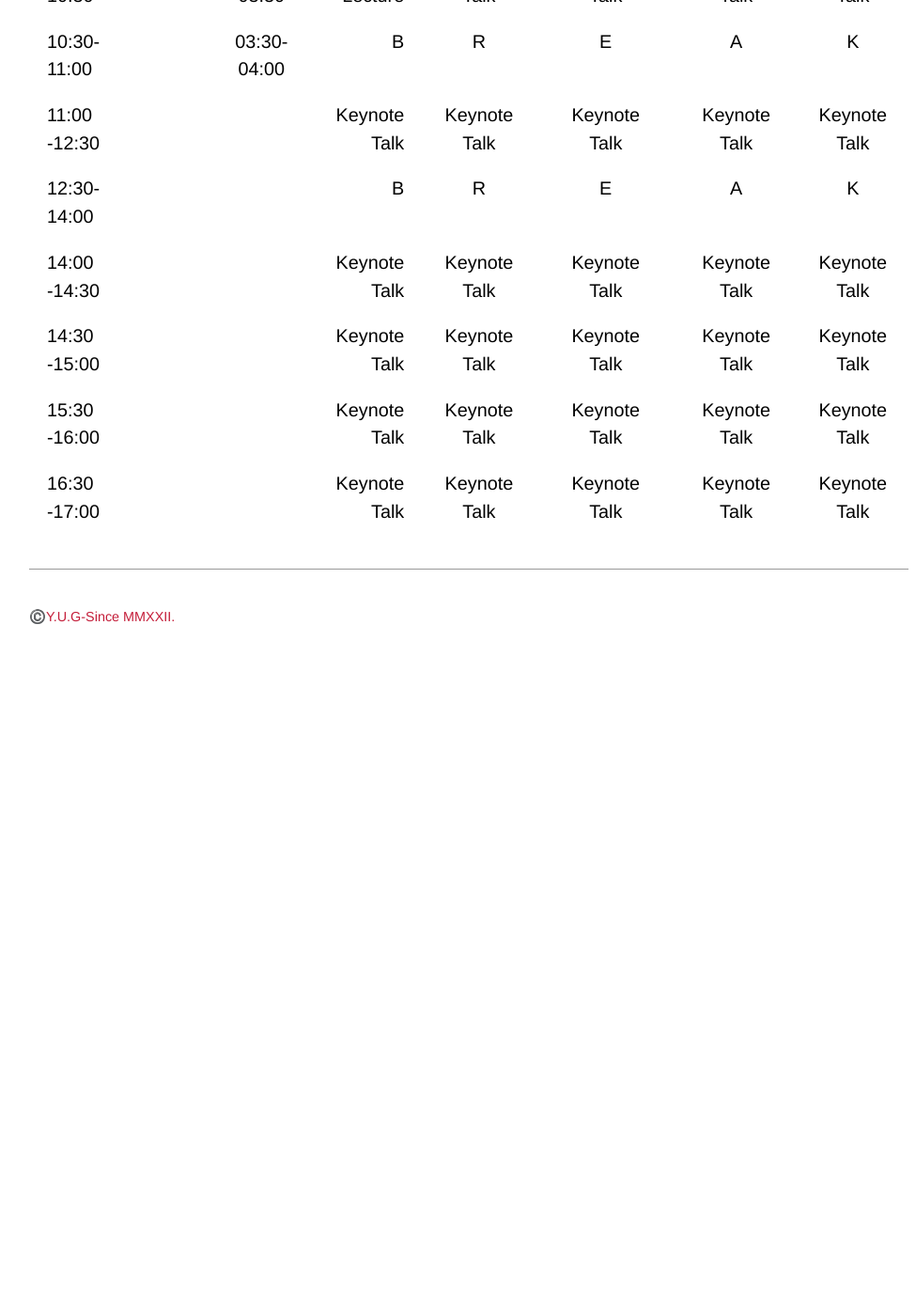
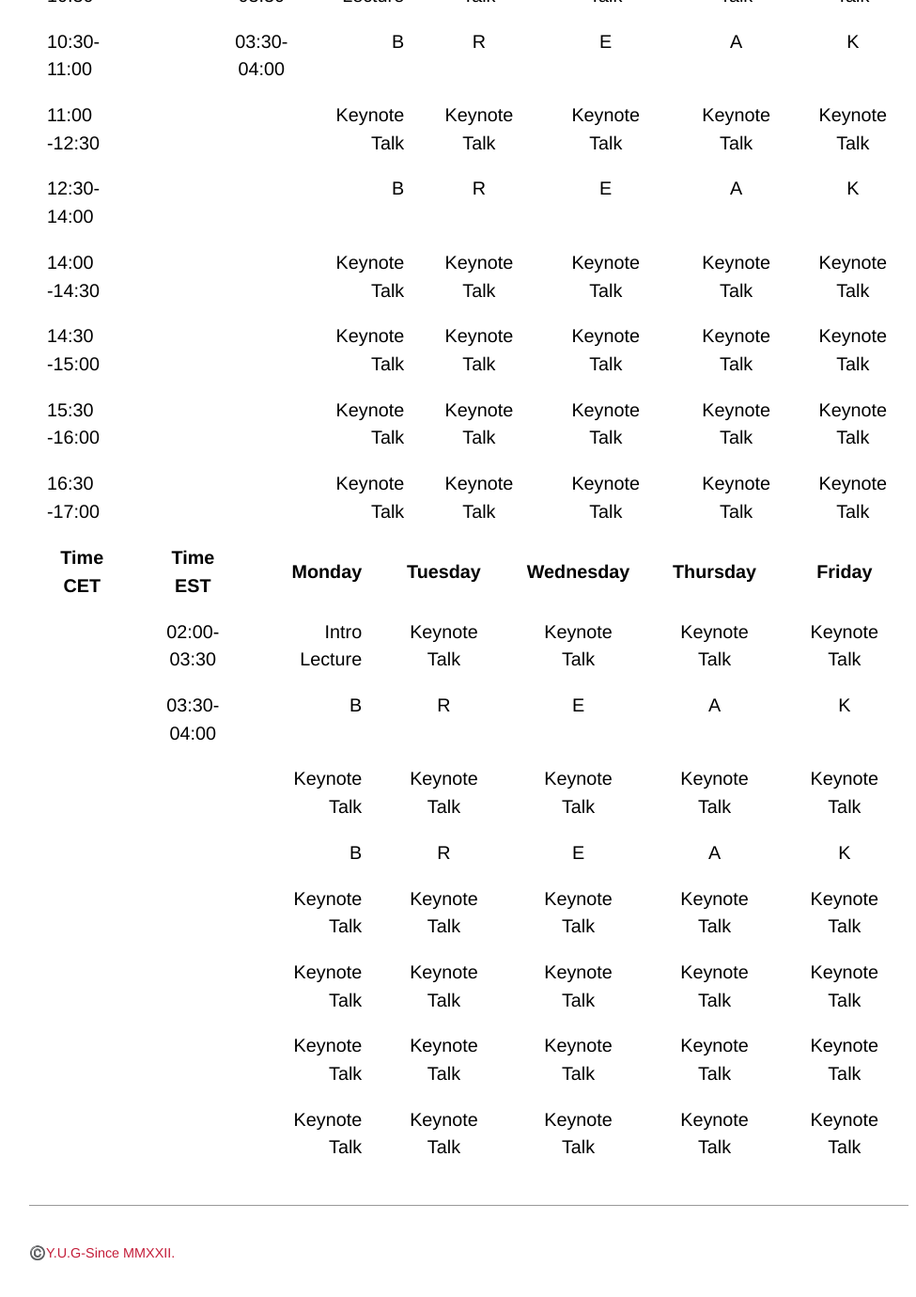
Before and after one commit to WoComtoQC/wocomtoqc.github.io, a Jekyll site: the page built from schedule.md, in a window 1280 px wide and 1400 px high, scrolled down 789 px. Shown: the top 1380 px of the window at 94% size, without its empty margins (141-1116 px from the left). Built offline with Jekyll 4.4.1, drawn with Linux system fonts in a browser that asks for light colours; some web fonts are replaced; our own code applies the rules of GitHub Pages for plain Markdown files; before the commit the page ends 1512 px from its top, so only the background shows below that.

Commit message:
Update schedule.md

```diff
--- a/schedule.md
+++ b/schedule.md
@@ -15,3 +15,16 @@ these times to your local time zone.
 |  14:30 -15:00   |  | |  Keynote Talk | Keynote Talk | Keynote Talk |Keynote Talk | Keynote Talk |
 |  15:30 -16:00   |  | |  Keynote Talk | Keynote Talk | Keynote Talk |Keynote Talk | Keynote Talk |
 |  16:30 -17:00   |  | |  Keynote Talk | Keynote Talk | Keynote Talk |Keynote Talk | Keynote Talk |
+
+
+
+|  Time CET| Time EST   |  Monday | Tuesday  | Wednesday | Thursday | Friday |
+|----------|:----------:|--------:|:--------:|:---------:|:--------:|:------:|
+ |   |   02:00-03:30       | Intro Lecture   | Keynote Talk    | Keynote Talk    | Keynote Talk   | Keynote Talk |
+|  | 03:30-04:00           |    B     | R    | E     | A    | K  |
+ |  | |  Keynote Talk | Keynote Talk | Keynote Talk |Keynote Talk | Keynote Talk |
+ |  |  |   B     | R    | E     | A    | K  |
+ |  | |  Keynote Talk | Keynote Talk | Keynote Talk |Keynote Talk | Keynote Talk |
+|  | |  Keynote Talk | Keynote Talk | Keynote Talk |Keynote Talk | Keynote Talk |
+ |  | |  Keynote Talk | Keynote Talk | Keynote Talk |Keynote Talk | Keynote Talk |
+|  | |  Keynote Talk | Keynote Talk | Keynote Talk |Keynote Talk | Keynote Talk |
```
